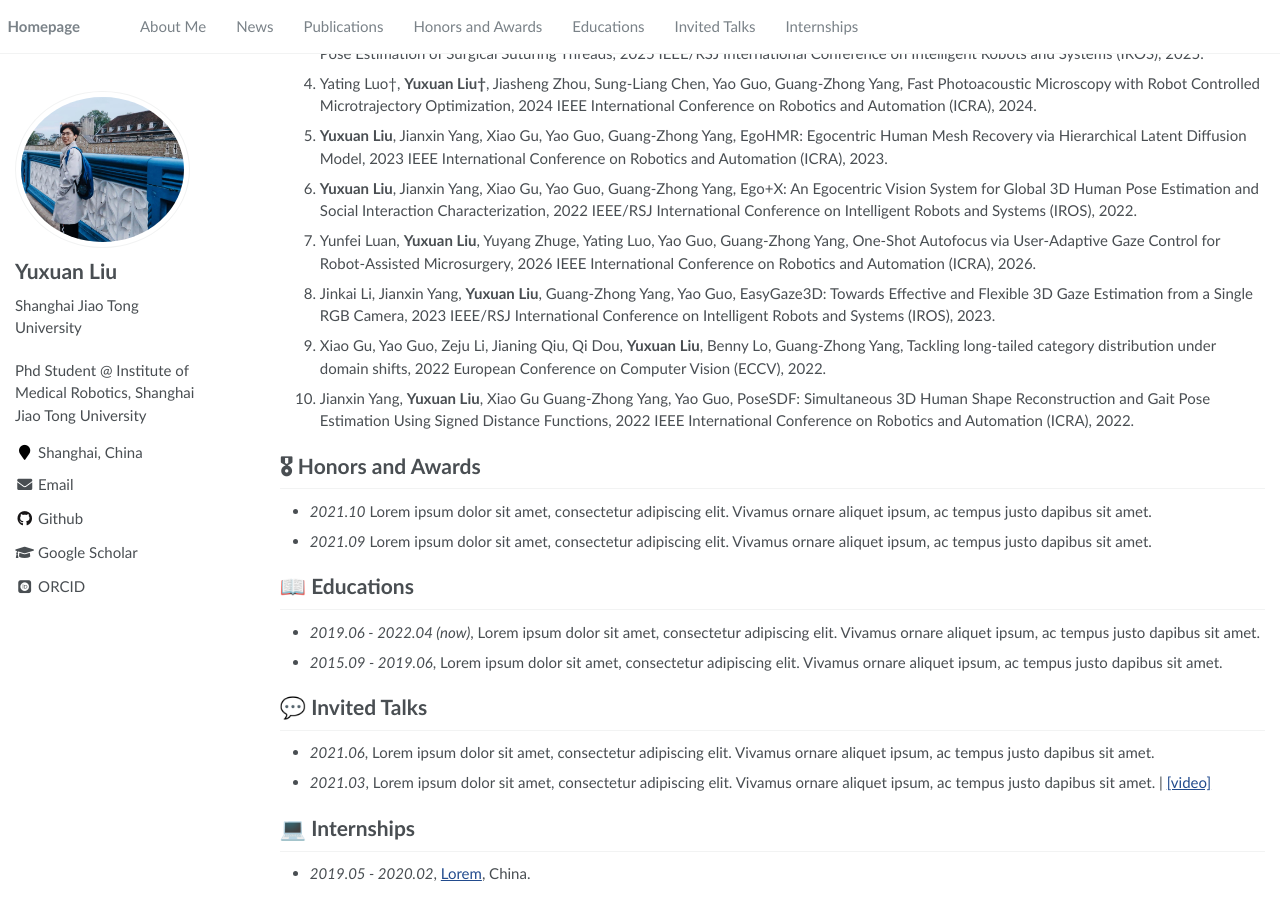
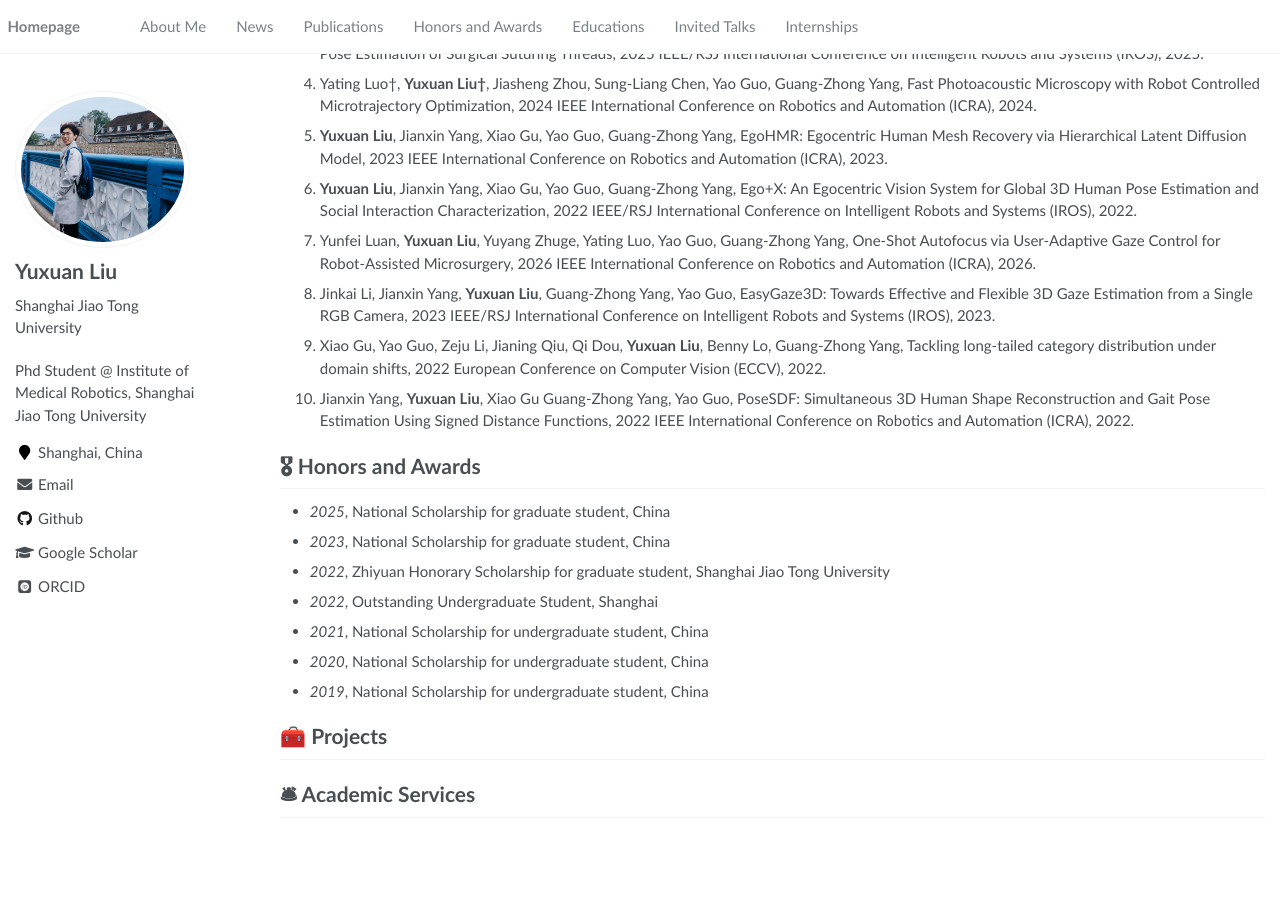
Before and after one commit to Lrnyux/Lrnyux.github.io, a Jekyll site: the page built from _pages/about.md, in a window 1280 px wide and 900 px high, scrolled down 1291 px. Built offline with Jekyll 4.4.1, drawn with Linux system fonts in a browser that asks for light colours; some web fonts are replaced; after the commit the page ends 2119 px from its top, so only the background shows below that.

Commit message:
Update about.md

```diff
--- a/_pages/about.md
+++ b/_pages/about.md
@@ -63,16 +63,15 @@ Representation, IEEE Transactions on Industrial Informatic (TII), 2024.
 
 
 # 🎖 Honors and Awards
-- *2021.10* Lorem ipsum dolor sit amet, consectetur adipiscing elit. Vivamus ornare aliquet ipsum, ac tempus justo dapibus sit amet.
-- *2021.09* Lorem ipsum dolor sit amet, consectetur adipiscing elit. Vivamus ornare aliquet ipsum, ac tempus justo dapibus sit amet.
+- *2025*, National Scholarship for graduate student, China
+- *2023*, National Scholarship for graduate student, China
+- *2022*, Zhiyuan Honorary Scholarship for graduate student, Shanghai Jiao Tong University
+- *2022*, Outstanding Undergraduate Student, Shanghai
+- *2021*, National Scholarship for undergraduate student, China
+- *2020*, National Scholarship for undergraduate student, China
+- *2019*, National Scholarship for undergraduate student, China
 
-# 📖 Educations
-- *2019.06 - 2022.04 (now)*, Lorem ipsum dolor sit amet, consectetur adipiscing elit. Vivamus ornare aliquet ipsum, ac tempus justo dapibus sit amet.
-- *2015.09 - 2019.06*, Lorem ipsum dolor sit amet, consectetur adipiscing elit. Vivamus ornare aliquet ipsum, ac tempus justo dapibus sit amet.
+# 🧰 Projects
 
-# 💬 Invited Talks
-- *2021.06*, Lorem ipsum dolor sit amet, consectetur adipiscing elit. Vivamus ornare aliquet ipsum, ac tempus justo dapibus sit amet.
-- *2021.03*, Lorem ipsum dolor sit amet, consectetur adipiscing elit. Vivamus ornare aliquet ipsum, ac tempus justo dapibus sit amet.  \| [\[video\]](https://github.com/)
 
-# 💻 Internships
-- *2019.05 - 2020.02*, [Lorem](https://github.com/), China.
+# 🛎 Academic Services
```
